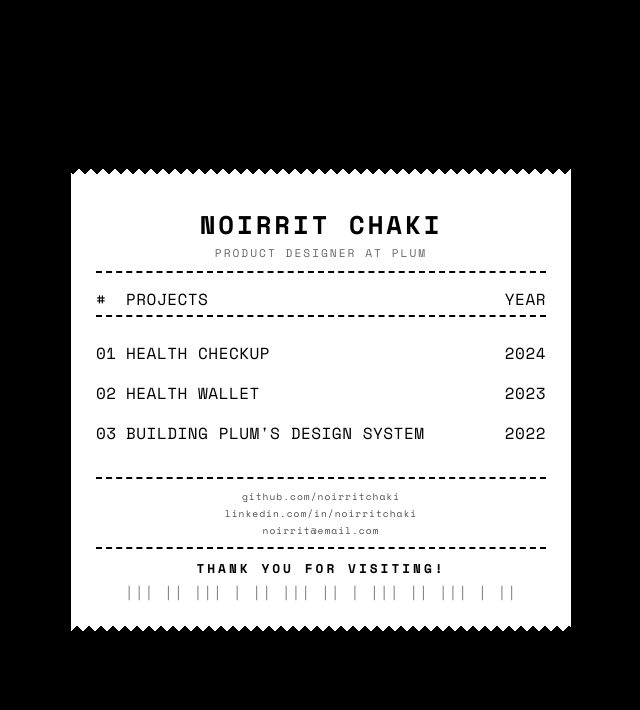
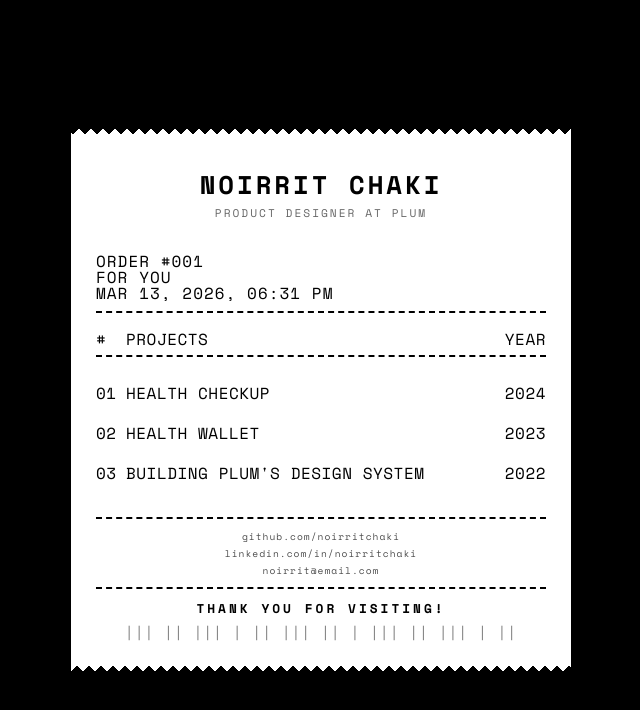
Before and after one commit to noirritchaki/portfolio, a React app: page / in a window 1280 px wide. Shown: the top 710 px of the page, without its empty margins (319-959 px from the left). Built offline with nearby package versions, Linux system fonts and the light colour scheme; the HTML template or start-up script is replaced by a standard one.

Commit message:
added some random metadata

```diff
--- a/src/App.css
+++ b/src/App.css
@@ -1,4 +1,4 @@
-@import url('https://fonts.googleapis.com/css2?family=Space+Mono:wght@400;700&display=swap');
+@import url("https://fonts.googleapis.com/css2?family=Space+Mono:wght@400;700&display=swap");
 
 * {
   margin: 0;
@@ -12,7 +12,7 @@ body {
   display: flex;
   justify-content: center;
   align-items: center;
-  font-family: 'Space Mono', 'Courier New', monospace;
+  font-family: "Space Mono", "Courier New", monospace;
   padding: 40px 20px;
 }
 
@@ -41,6 +41,19 @@ body {
   margin-bottom: 8px;
 }
 
+.receipt-order-info {
+  text-align: left;
+  font-size: 16px;
+  line-height: 16px;
+  text-transform: uppercase;
+  letter-spacing: 1px;
+  margin-top: 32px;
+}
+
+.receipt-order-info p {
+  margin: 0;
+}
+
 .receipt-name {
   font-size: 1.6rem;
   font-weight: 700;
@@ -55,6 +68,7 @@ body {
   letter-spacing: 2px;
   margin-top: 4px;
   opacity: 0.6;
+  margin-bottom: 32px;
 }
 
 .receipt-divider {
@@ -137,9 +151,6 @@ body {
   color: #fff;
 }
 
-.receipt-row:hover td {
-}
-
 .receipt-total {
   display: flex;
   justify-content: space-between;
@@ -178,8 +189,9 @@ body {
 .receipt-torn-edge {
   width: 100%;
   height: 20px;
-  background: linear-gradient(135deg, #fff 33.33%, transparent 33.33%) 0 0,
-              linear-gradient(225deg, #fff 33.33%, transparent 33.33%) 0 0;
+  background:
+    linear-gradient(135deg, #fff 33.33%, transparent 33.33%) 0 0,
+    linear-gradient(225deg, #fff 33.33%, transparent 33.33%) 0 0;
   background-size: 12px 20px;
   background-repeat: repeat-x;
   background-position: left bottom;
--- a/src/components/Receipt.jsx
+++ b/src/components/Receipt.jsx
@@ -8,6 +8,11 @@ function Receipt() {
         <header className="receipt-header">
           <h1 className="receipt-name">Noirrit Chaki</h1>
           <p className="receipt-subtitle">Product Designer at Plum</p>
+          <div className="receipt-order-info">
+            <p>ORDER #001</p>
+            <p>FOR YOU</p>
+            <p>{new Date().toLocaleString("en-US", { month: "short", day: "numeric", year: "numeric" })}, {new Date().toLocaleTimeString("en-US", { hour: "2-digit", minute: "2-digit", hour12: true })}</p>
+          </div>
           <div className="receipt-divider"></div>
         </header>
 
```
